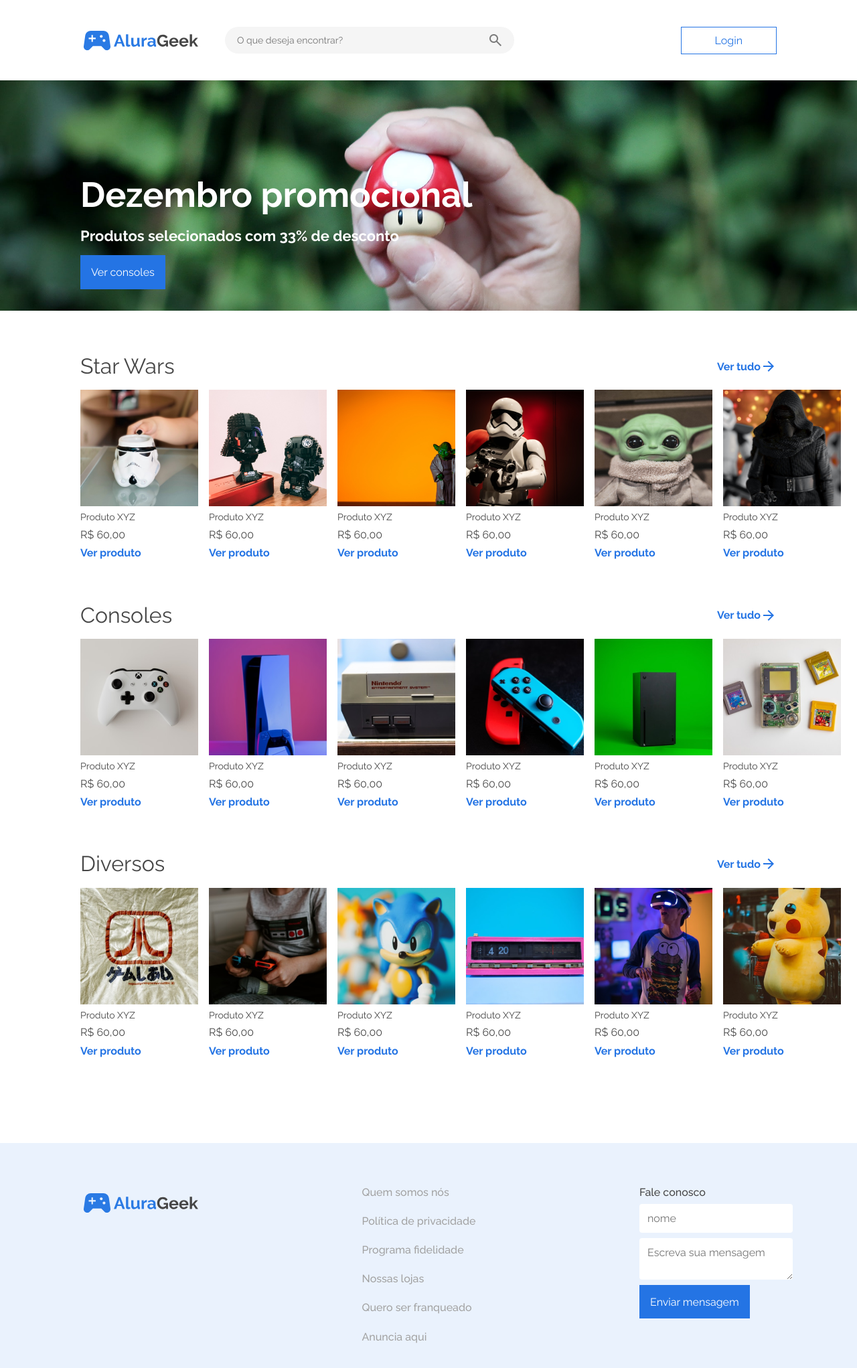
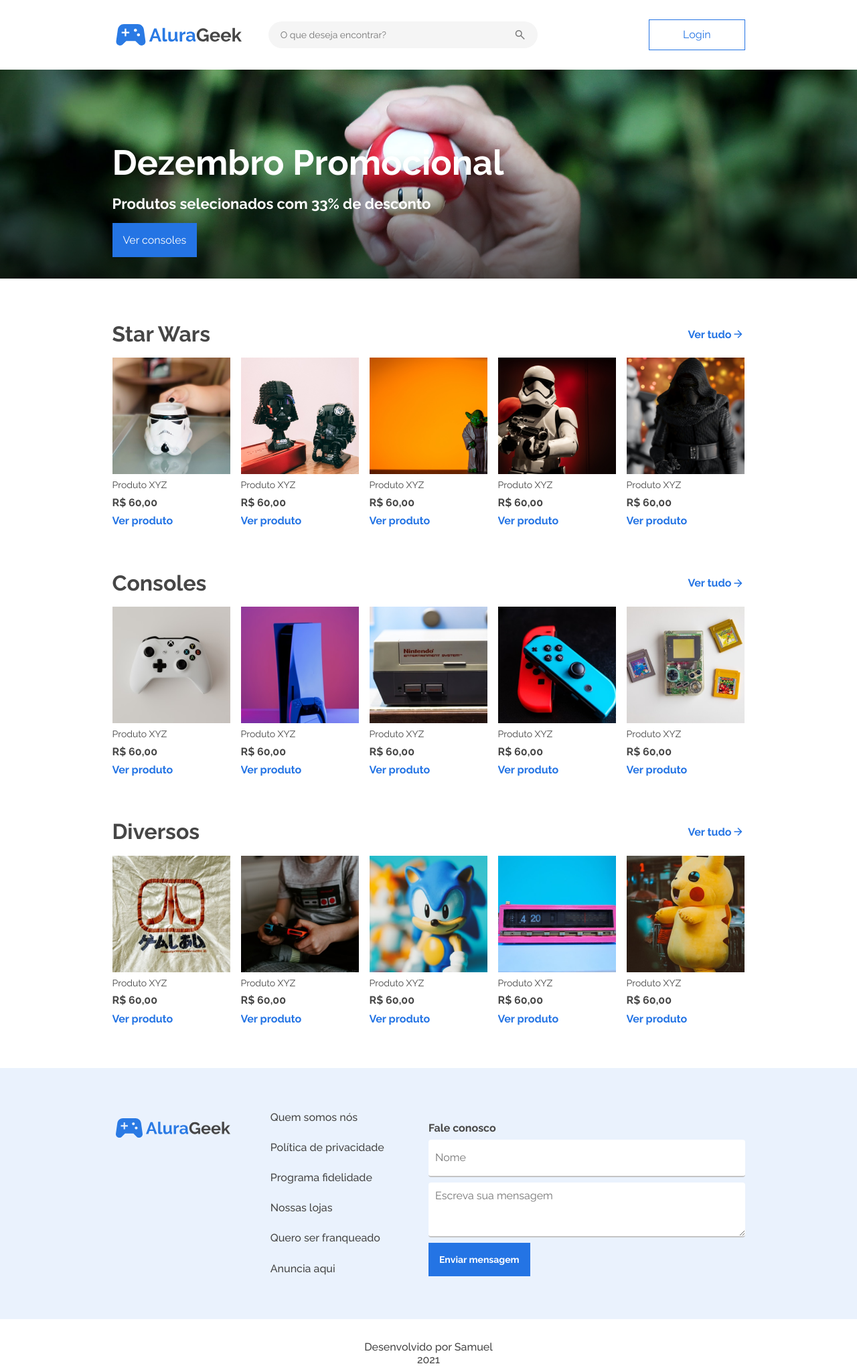
Before and after one commit to SamuraiSamuka/Alura-geek, a plain HTML site: page index.html in a window 1280 px wide. Shown: the top 2043 px of the page at 67% size. Drawn offline with nearby package versions, Linux system fonts and the light colour scheme.

Commit message:
Landing page finalizada, componentização em teste

```diff
--- /dev/null
+++ b/assets/Pages/login.html
@@ -0,0 +1,54 @@
+<!DOCTYPE html>
+<html lang="pt-br">
+
+<head>
+    <meta charset="UTF-8">
+    <meta http-equiv="X-UA-Compatible" content="IE=edge">
+    <meta name="viewport" content="width=device-width, initial-scale=1.0">
+    <link rel="shortcut icon" href="../images/icon.svg" type="image/x-icon">
+    <link rel="stylesheet" href="https://fonts.googleapis.com/css2?family=Material+Symbols+Outlined:opsz,wght,FILL,GRAD@20..48,100..700,0..1,-50..200" />
+    <link rel="stylesheet" href="../css/reset.css">
+    <link rel="stylesheet" href="../css/style.css">
+    <link rel="stylesheet" href="../css/login.css">
+    <title>Alura geek</title>
+</head>
+
+<body>
+    <div w3-include-html="../Components/Cabecalho.html"></div>
+    <main class="principal">
+        <div class="sessao">
+
+        </div>
+    </main>
+    <footer class="rodape">
+        <div class="saiba-mais container">
+            <div class="saiba-mais__container grid-logo">
+                <a href="../../index.html" class="link__home"><img src="../images/logo.svg" alt="logo da alura geek" class="rodape__logo"></a>
+            </div>
+            <div class="saiba-mais__container grid-links">
+                <nav class="navegacao">
+                    <a href="" class="navegacao__link">Quem somos nós</a>
+                    <a href="" class="navegacao__link">Política de privacidade</a>
+                    <a href="" class="navegacao__link">Programa fidelidade</a>
+                    <a href="" class="navegacao__link">Nossas lojas</a>
+                    <a href="" class="navegacao__link">Quero ser franqueado</a>
+                    <a href="" class="navegacao__link">Anuncia aqui</a>
+                </nav>
+            </div>
+            <div class="saiba-mais__container grid-contato">
+                <form action="" class="contato">
+                    <h4 class="contato__titulo">Fale conosco</h4>
+                    <input type="text" class="contato__nome" placeholder="Nome">
+                    <textarea name="" id="" cols="auto" rows="auto" class="contato__mensagem" placeholder="Escreva sua mensagem"></textarea>
+                    <button class="contato__botao">Enviar mensagem</button>
+                </form>
+            </div>
+        </div>
+        <div class="sobre container">
+            <p class="sobre__direito-autoral">Desenvolvido por Samuel</p>
+            <p class="sobre__ano">2021</p>
+        </div>
+    </footer>
+</body>
+
+</html>
--- a/assets/css/style.css
+++ b/assets/css/style.css
@@ -5,7 +5,7 @@
     --font-secondary-color: #00000080;
     --azul-botoes: #2474e4;
     --preto-05: #f5f5f5;
-    --preto-50: #a2a2a2;
+    --preto-50: #a2a2a2a2;
     --preto-100: #464646;
     --azul-10: #eaf2fd;
     font-size: 10px;
@@ -25,7 +25,8 @@ h1 {
 }
 
 h2 {
-    font-size: 3.2rem;
+    font-size: 2.6rem;
+    font-weight: 700;
     margin-bottom: 1.6rem;
 }
 
@@ -48,9 +49,37 @@ a {
     font-weight: 700;
 }
 
-@media screen and (min-width:1440px) {
+.material-symbols-outlined {
+    font-size: 2rem;
+}
+
 .container {
-        padding: 0 calc(100% - 1136px)/2;
+    padding: 0 calc((100% - 90vw)/2);
+}
+
+@media screen and (min-width: 768px) {
+    .container {
+        padding: 0 calc((100% - 753px)/2);
+    }
+
+    h1 {
+        font-size: 5.2rem;
+    }
+
+    h2 {
+        font-size: 3.2rem;
+    }
+}
+
+@media screen and (min-width: 1024px) {
+    .container {
+        padding: 0 calc((100% - 945px)/2);
+    }
+}
+
+@media screen and (min-width: 1440px) {
+    .container {
+        padding: 0 calc((100% - 1136px)/2);
     }
 }
 
@@ -62,19 +91,44 @@ a {
     display: flex;
     align-items: center;
     justify-content: space-between;
-
-    height: 15vh;
-    padding: 0 12rem;
+    height: 72px;
 }
 
-/* .cabecalho__logo {
+.link__home {
+    display: flex;
+    justify-content: start;
+}
 
+.cabecalho__logo {
+    height: 3.5rem;
 }
- */
 
-.cabecalho__container {
+.cabecalho__pesquisa {
+    display: none;
+}
+
+.cabecalho__login {
+    border: solid 1px var(--azul-botoes);
+    padding: 1.2rem clamp(1rem, 10vw, 5rem);
+
+    color: var(--azul-botoes);
+    font-weight: 400;
+}
+
+/* .cabecalho__pesquisa--icone-mobile {
+    margin-left: 2rem;
+} */
+
+@media screen and (min-width: 768px) {
+    .cabecalho__logo-container {
         display: flex;
         align-items: center;
+        width: 100%;
+        margin-right: 13vw;
+    }
+
+    .cabecalho__logo {
+        width: fit-content;
     }
 
     .cabecalho__pesquisa {
@@ -83,7 +137,7 @@ a {
         justify-content: space-between;
         text-align: center;
 
-    width: 400px;
+        width: 100%;
         height: 40px;
         padding: 0 1em;
         margin-left: 2.5em;
@@ -106,22 +160,32 @@ a {
         color: var(--font-secondary-color);
     }
 
-.cabecalho__login {
-    border: solid 1px var(--azul-botoes);
-    padding: 1rem 5rem;
+    .cabecalho__pesquisa--icone-mobile {
+        display: none;
+    }
+}
 
-    color: var(--azul-botoes);
-    font-weight: 400;
+@media screen and (min-width: 1024px) {
+    .cabecalho {
+        height: 13vh;
+    }
+
+    .cabecalho__logo {
+        height: 7vh;
+    }
 }
 
 
 
 .banner {
-    background: url('../images/banner.jpg') no-repeat center/cover;
+    background-image: linear-gradient(#0000 40%, #0009 100%), url('../images/banner.jpg');
+    background-repeat: no-repeat;
+    background-position: center;
+    background-size: cover;
     color: #fff;
 
     height: 28rem;
-    padding: 3.2rem 12rem;
+    padding-bottom: 1.6rem;
     display: flex;
     flex-direction: column;
     justify-content:flex-end;
@@ -129,10 +193,11 @@ a {
 
 .banner__titulo {
     font-weight: 700;
+    font-size: 3.2rem;
 }
 
 .banner__descricao {
-    font-weight: 700;
+    font-weight: 400;
 }
 
 .banner__botao {
@@ -143,15 +208,31 @@ a {
     font-weight: 400;
 }
 
+@media screen and (min-width: 768px) {
+    .banner {
+        padding-bottom: 3.2rem;
+    }
+
+    .banner__titulo {
+        font-size: 5.2rem;
+    }
+
+    .banner__descricao {
+        font-weight: 700;
+    }
+}
+
+
+
 
 
 
 .principal {
-    padding: 6.4rem 12rem;
+    padding-top: 1.6rem;
 }
 
 .secao {
-    margin-bottom: 6.4rem;
+    margin-bottom: 3.2rem;
 }
 
 .secao-up {
@@ -169,39 +250,116 @@ a {
 .secao-up__link {
     display: flex;
     align-items: center;
-
+    font-size: 1.4rem;
 }
 
 .secao-produtos {
-    display: flex;
+    display: grid;
+    grid-template-columns: 1fr 1fr;
+    justify-items: center;
     gap: 1.6rem;
 }
 
 .produto {
     display: grid;
     gap: 0.8rem;
+    overflow: hidden;
 }
+
+.produto:nth-last-child(-n+2) {
+    display: none;
+}
+
+.produto__imagem {
+    max-width: 100%;
+    height: auto;
+}
+
+.produto__preco {
+    font-weight: 700;
+}
+
+@media screen and (min-width: 600px) and (max-width: 767px) {
+    .secao-produtos {
+        grid-template-columns: 1fr 1fr 1fr;
+    }
+
+    .produto:nth-last-child(-n+3) {
+        display: none;
+    }
+
+    .produto:nth-child(1) {
+        justify-self: start;
+    }
+
+    .produto:nth-child(3) {
+        justify-self: end;
+    }
+}
+
+@media screen and (min-width: 768px) {
+    .principal {
+        padding-top: 3.2rem;
+    }
+
+    .secao {
+        margin-bottom: 6.4rem;
+    }
+
+    .secao-up__link {
+        font-size: 1.6rem;
+    }
+
+    .secao-produtos {
+        display: flex;
+        flex-wrap: nowrap;
+    }
+}
+
+@media screen and (min-width: 1024px) {
+    .principal {
+        padding-top: 6.4rem;
+    }
+
+    .produto:nth-last-child(-n+1) {
+        display: grid;
+    }
+}
+
+@media screen and (min-width: 1440px) {
+    .produto:nth-last-child(-n+2) {
+        display: grid;
+    }
+}
+
 
 
 
 .saiba-mais {
     background-color: var(--azul-10);
-    display: flex;
-    justify-content: space-between;
-    padding: 6.4rem 12rem;
+    display: grid;
+    row-gap: 2rem;
+    padding-top: 3.2rem;
+    padding-bottom: 6.4rem;
 }
 
 .saiba-mais__container {
     width:auto;
+    display: grid;
+}
+
+.rodape__logo {
+    justify-self: center;
 }
 
 .navegacao {
     display: grid;
     gap: 2.4rem;
+    text-align: center;
 }
 
 .navegacao__link {
-    color: var(--preto-50);
+    color: var(--preto-100);
     font-weight: 500;
 }
 
@@ -209,23 +367,82 @@ a {
 .contato {
     width: 100%;
     display: grid;
-    gap: 0.8rem
+    gap: 0.8rem;
+    position: relative;
+    margin-top: 1.6rem;
+}
+
+.contato__titulo {
+    font-weight: 700;
 }
 
 .contato__nome, .contato__mensagem {
     border-radius: .4rem;
-    padding: 1.2rem;
-    width: 100%;
+    padding: 1rem;
+    width: auto;
+    box-sizing: border-box;
+    border-bottom: solid 2px var(--preto-50)
+}
+
+.contato__nome {
+    height: 5.6rem;
+}
+
+.contato__mensagem {
+    height: 8.2rem;
+    resize: vertical;
 }
 
 .contato__botao {
-    font-weight: 400;
+    font-weight: 600;
+    font-size: 14px;
     width: fit-content;
     height: 5rem;
     padding: 1.6rem;
 
     background-color: var(--azul-botoes);
-    color: var(--background-primary-color)
+    color: var(--background-primary-color);
+}
+
+@media screen and (min-width: 768px) {
+    .saiba-mais {
+        padding-top: 6.4rem;
+        grid-template-columns: 1.2fr 1fr 1fr;
+        grid-template-areas:
+        'logo contato contato'
+        'links contato contato';
+    }
+
+    .grid-logo {
+        grid-area: logo;
+    }
+
+    .grid-links {
+        grid-area: links;
+    }
+
+    .grid-contato {
+        grid-area: contato;
+    }
+
+    .rodape__logo {
+        justify-self: start;
+    }
+
+    .navegacao {
+        text-align: start;
+    }
+
+    .contato {
+        width: 100%;
+    }
+}
+
+@media screen and (min-width: 1024px) {
+    .saiba-mais {
+        grid-template-columns: 1fr 1fr 1fr 1fr;
+        grid-template-areas: 'logo links contato contato';
+    }
 }
 
 
@@ -236,4 +453,5 @@ a {
     align-items: center;
     justify-content: center;
     padding: 3.2rem 0;
+    font-weight: 500;
 }
--- a/index.html
+++ b/index.html
@@ -5,30 +5,30 @@
     <meta charset="UTF-8">
     <meta http-equiv="X-UA-Compatible" content="IE=edge">
     <meta name="viewport" content="width=device-width, initial-scale=1.0">
+    <link rel="stylesheet" href="https://fonts.googleapis.com/css2?family=Material+Symbols+Outlined:opsz,wght,FILL,GRAD@20..48,100..700,0..1,-50..200" />
     <link rel="stylesheet" href="./assets/css/reset.css">
     <link rel="stylesheet" href="./assets/css/style.css">
-    <link rel="stylesheet" href="https://fonts.googleapis.com/css2?family=Material+Symbols+Outlined:opsz,wght,FILL,GRAD@40,500,0,0" />
+    <link rel="shortcut icon" href="./assets/images/icon.svg" type="image/x-icon">
     <title>Alura geek</title>
 </head>
 
 <body>
-    <header>
-        <div class="cabecalho container">
-            <div class="cabecalho__container">
-                <img src="./assets/images/logo.svg" alt="logo do alura Geek" class="cabecalho__logo">
-                <div class="cabecalho__pesquisa">
-                    <input type="text" class="cabecalho__pesquisa--input" placeholder="O que deseja encontrar?">
-                    <span class="material-symbols-outlined cabecalho__pesquisa--icone">search</span>
-                </div>
+    <header class="cabecalho container">
+        <div class="cabecalho__logo-container">
+            <img src="./assets/images/logo.svg" alt="logo do alura Geek" class="cabecalho__logo">
+            <div class="cabecalho__pesquisa">
+                <input type="text" class="cabecalho__pesquisa--input" placeholder="O que deseja encontrar?">
+                <span class="material-symbols-outlined cabecalho__pesquisa--icone">search</span>
             </div>
-            <button class="cabecalho__login">Login</button>
         </div>
-        <div class="banner container" alt="destaque do alura geek">
-            <h1 class="banner__titulo">Dezembro promocional</h1>
-            <h3 class="banner__descricao">Produtos selecionados com 33% de desconto</h3>
-            <button class="banner__botao">Ver consoles</button>
-        </div>
+        <a href="./assets/Pages/login.html" class="cabecalho__login" >Login</a>
+        <span class="material-symbols-outlined cabecalho__pesquisa--icone-mobile">search</span>
     </header>
+    <aside class="banner container" alt="destaque do alura geek">
+        <h1 class="banner__titulo">Dezembro Promocional</h1>
+        <h3 class="banner__descricao">Produtos selecionados com 33% de desconto</h3>
+        <button class="banner__botao">Ver consoles</button>
+    </aside>
     <main class="principal">
         <section class="secao star-wars container">
             <div class="secao-up">
@@ -165,10 +165,10 @@
     </main>
     <footer class="rodape">
         <div class="saiba-mais container">
-            <div class="saiba-mais__container">
+            <div class="saiba-mais__container grid-logo">
                 <img src="./assets/images/logo.svg" alt="logo da alura geek" class="rodape__logo">
             </div>
-            <div class="saiba-mais__container">
+            <div class="saiba-mais__container grid-links">
                 <nav class="navegacao">
                     <a href="" class="navegacao__link">Quem somos nós</a>
                     <a href="" class="navegacao__link">Política de privacidade</a>
@@ -178,10 +178,10 @@
                     <a href="" class="navegacao__link">Anuncia aqui</a>
                 </nav>
             </div>
-            <div class="saiba-mais__container">
+            <div class="saiba-mais__container grid-contato">
                 <form action="" class="contato">
                     <h4 class="contato__titulo">Fale conosco</h4>
-                    <input type="text" class="contato__nome" placeholder="nome">
+                    <input type="text" class="contato__nome" placeholder="Nome">
                     <textarea name="" id="" cols="auto" rows="auto" class="contato__mensagem" placeholder="Escreva sua mensagem"></textarea>
                     <button class="contato__botao">Enviar mensagem</button>
                 </form>
```
Also changed, not shown: assets/Components/Cabecalho.html (added, +10 -0 lines), assets/css/login.css (added), assets/images/icon.svg (added). Lines whose indentation alone changed are shown as unchanged.
